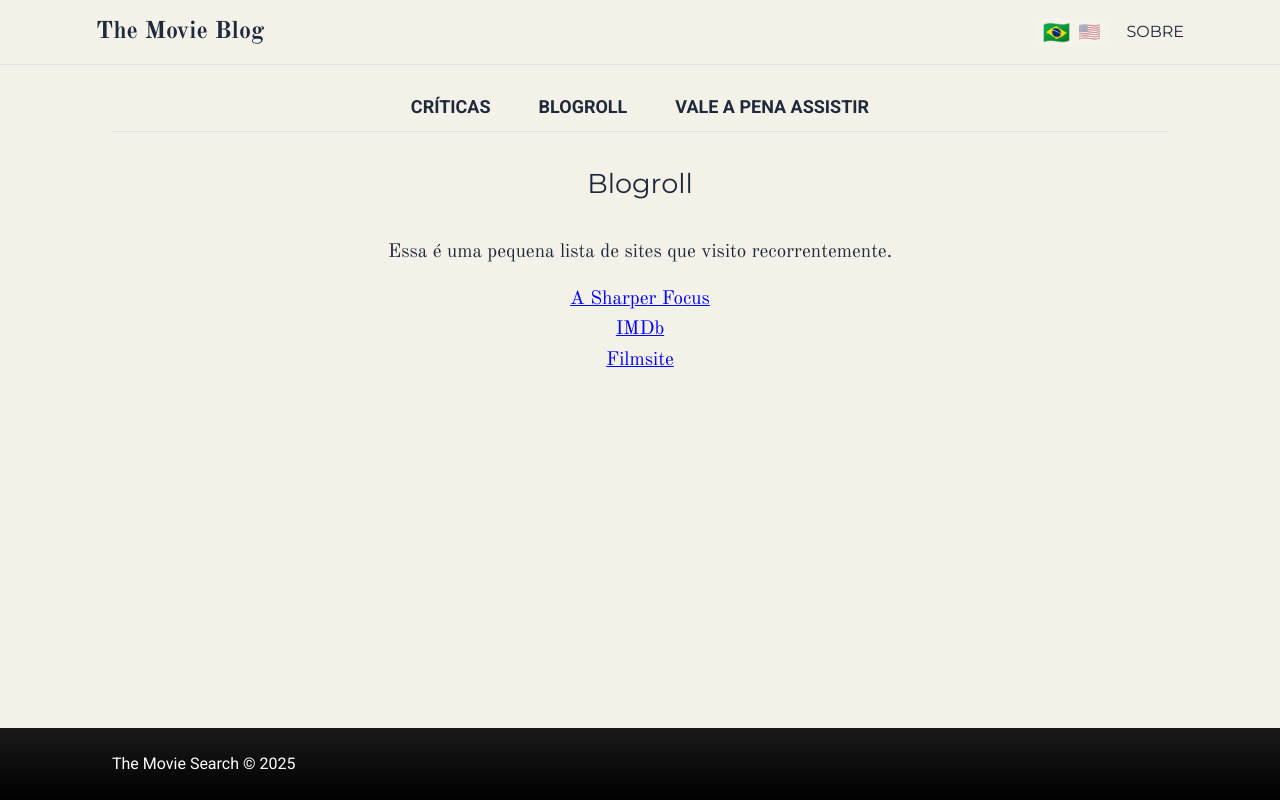
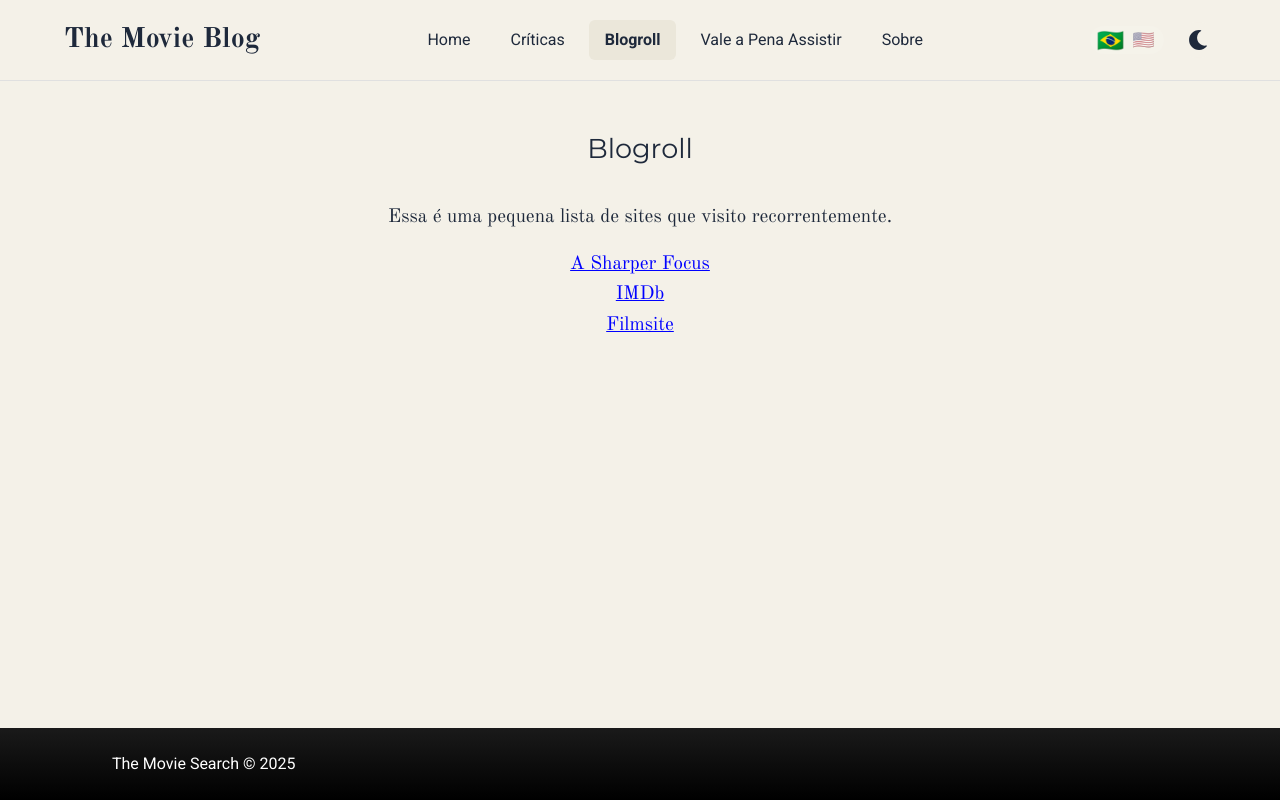
Before and after one commit to francisdiasbr/movie-search-blog, a React (Vite) app: page /blogroll in a window 1280 px wide. Built offline with nearby package versions, Linux system fonts and the light colour scheme; no server answers.

Commit message:
loading, layout

```diff
--- a/src/components/Layout/index.tsx
+++ b/src/components/Layout/index.tsx
@@ -1,10 +1,6 @@
 import React from 'react';
-import { useMediaQuery } from 'react-responsive';
-import { useLocation } from 'react-router-dom';
 
 import Footer from '../Footer/Footer';
-import { GoBack } from '../GoBack';
-import { SubTopbar } from '../SubTopbar';
 import { Topbar } from '../Topbar';
 import * as S from './styles';
 
@@ -13,21 +9,11 @@ interface LayoutProps {
 }
 
 export function Layout({ children }: LayoutProps) {
-  const location = useLocation();
-  const isInternalPage = location.pathname.includes('movie') || location.pathname.includes('review') || location.pathname.includes('article');
-  const isMobile = useMediaQuery({ query: '(max-width: 768px)' });
-
   return (
     <S.LayoutContainer>
       <Topbar />
       <S.ContentWrapper>
         <S.InnerContainer>
-          <SubTopbar />
-          {isInternalPage && (
-            <S.GoBackWrapper isMobile={isMobile}>
-              <GoBack />
-            </S.GoBackWrapper>
-          )}
           <S.MainContent>{children}</S.MainContent>
         </S.InnerContainer>
       </S.ContentWrapper>
--- a/src/components/Layout/styles.ts
+++ b/src/components/Layout/styles.ts
@@ -43,13 +43,6 @@ export const InnerContainer = styled.div`
   }
 `;
 
-export const GoBackWrapper = styled.div<{ isMobile: boolean }>`
-  position: relative;
-  margin-left: 0;
-  margin-top: 16px;
-  z-index: 10;
-`;
-
 export const MainContent = styled.main`
   flex-grow: 1;
   width: 100%;
--- a/src/components/Topbar/index.tsx
+++ b/src/components/Topbar/index.tsx
@@ -1,28 +1,88 @@
-import { useNavigate } from 'react-router-dom';
+import { useState } from 'react';
+import { useNavigate, useLocation } from 'react-router-dom';
 
 import { useLanguage } from '../../contexts/LanguageContext';
 import { LanguageToggle } from '../LanguageToggle';
+import { ThemeToggle } from '../ThemeToggle';
 import * as S from './styles';
+
+const translations = {
+  pt: {
+    home: 'Home',
+    reviews: 'Críticas',
+    blog: 'Blogroll',
+    favorites: 'Vale a Pena Assistir',
+    about: 'Sobre'
+  },
+  en: {
+    home: 'Home',
+    reviews: 'Reviews',
+    blog: 'Blogroll',
+    favorites: 'Worth Watching',
+    about: 'About'
+  }
+};
 
 export function Topbar() {
   const { language } = useLanguage();
   const navigate = useNavigate();
+  const location = useLocation();
+  const [selectedItem, setSelectedItem] = useState<string>(location.pathname);
+
+  const t = translations[language];
+
+  const handleClick = (path: string) => {
+    setSelectedItem(path);
+    navigate(path);
+  };
 
   return (
     <S.TopbarContainer>
       <S.TopbarWrapper>
         <S.LogoContainer
-          onClick={() => navigate('/')}
-          onKeyDown={e => e.key === 'Enter' && navigate('/')}
+          onClick={() => handleClick('/')}
+          onKeyDown={e => e.key === 'Enter' && handleClick('/')}
           role="button"
           tabIndex={0}
         />
+
         <S.NavContainer>
+          <S.NavItem
+            onClick={() => handleClick('/')}
+            isSelected={location.pathname === '/'}
+          >
+            {t.home}
+          </S.NavItem>
+          <S.NavItem
+            onClick={() => handleClick('/reviews')}
+            isSelected={location.pathname === '/reviews'}
+          >
+            {t.reviews}
+          </S.NavItem>
+          <S.NavItem
+            onClick={() => handleClick('/blogroll')}
+            isSelected={location.pathname === '/blogroll'}
+          >
+            {t.blog}
+          </S.NavItem>
+          <S.NavItem
+            onClick={() => handleClick('/favorites')}
+            isSelected={location.pathname === '/favorites'}
+          >
+            {t.favorites}
+          </S.NavItem>
+          <S.NavItem
+            onClick={() => handleClick('/about-project')}
+            isSelected={location.pathname === '/about-project'}
+          >
+            {t.about}
+          </S.NavItem>
+        </S.NavContainer>
+
+        <S.ControlsContainer>
           <LanguageToggle />
-          <S.NavLink onClick={() => navigate('/about-project')}>
-            {language === 'pt' ? 'SOBRE' : 'ABOUT'}
-          </S.NavLink>
-        </S.NavContainer>
+          <ThemeToggle />
+        </S.ControlsContainer>
       </S.TopbarWrapper>
     </S.TopbarContainer>
   );
--- a/src/components/Topbar/styles.ts
+++ b/src/components/Topbar/styles.ts
@@ -6,8 +6,14 @@ export const LogoContainer = styled.div`
   align-items: center;
   gap: 8px;
   cursor: pointer;
-  font-size: 24px;
+  font-size: 28px;
   font-weight: bold;
+  color: ${({ theme }) => theme.colors.text};
+  transition: opacity 0.2s ease-in-out;
+
+  &:hover {
+    opacity: 0.8;
+  }
 
   &::after {
     content: 'TMB';
@@ -18,6 +24,29 @@ export const LogoContainer = styled.div`
       content: 'The Movie Blog';
     }
   }
+`;
+
+export const NavItem = styled.span<{ isSelected: boolean }>`
+  font-family: ${({ theme }) => theme.fonts.primary};
+  cursor: pointer;
+  font-size: 16px;
+  font-weight: ${({ isSelected }) => (isSelected ? '600' : '500')};
+  position: relative;
+  color: ${({ theme, isSelected }) =>
+    isSelected ? theme.colors.text : theme.colors.textSecondary};
+  transition: all 0.2s ease;
+  padding: 8px 16px;
+  border-radius: 6px;
+
+  &:hover {
+    color: ${({ theme }) => theme.colors.text};
+    background-color: ${({ theme }) => theme.colors.cardHover};
+  }
+
+  ${({ isSelected, theme }) =>
+    isSelected && `
+      background-color: ${theme.colors.cardHover};
+    `}
 `;
 
 export const NavLink = styled.div`
@@ -32,21 +61,45 @@ export const NavLink = styled.div`
 `;
 
 export const TopbarContainer = styled.div`
-  border-bottom: 1px solid #e0e0e0;
+  background-color: ${({ theme }) => theme.colors.background};
+  border-bottom: 1px solid ${({ theme }) => theme.colors.border};
+  transition: background-color 0.2s ease-in-out, border-color 0.2s ease-in-out;
+  position: sticky;
+  top: 0;
+  z-index: 100;
 `;
 
 export const TopbarWrapper = styled.div`
   align-items: center;
   display: flex;
-  height: 64px;
+  height: 80px;
   justify-content: space-between;
   margin: 0 auto;
-  max-width: 1120px;
-  padding: 0 16px;
+  max-width: 1200px;
+  padding: 0 24px;
+
+  @media (max-width: 768px) {
+    padding: 0 16px;
+    height: 70px;
+  }
 `;
 
 export const NavContainer = styled.div`
   align-items: center;
   display: flex;
+  gap: 8px;
+
+  @media (max-width: 768px) {
+    gap: 4px;
+  }
+`;
+
+export const ControlsContainer = styled.div`
+  align-items: center;
+  display: flex;
   gap: 16px;
+
+  @media (max-width: 768px) {
+    gap: 12px;
+  }
 `;
--- a/src/pages/CompleteArticle/index.tsx
+++ b/src/pages/CompleteArticle/index.tsx
@@ -24,7 +24,7 @@ function CompleteArticle() {
   const blogPost = useAppSelector((state: RootState) => state.blogPost);
   const review = useAppSelector(state => state.authoralReview);
   const { imageUrls, subtitles } = useAppSelector((state: RootState) => state.blogPostImages);
-  const { currentFavorite } = useAppSelector((state: RootState) => state.favorites);
+  const { currentFavorite, loading: favoritesLoading } = useAppSelector((state: RootState) => state.favorites);
 
   useEffect(() => {
     if (movieId) {
@@ -45,7 +45,7 @@ function CompleteArticle() {
   if ((blogPost.error && !blogPost.data) || (review.error && !review.data)) {
     return <ErrorMessage message={blogPost.error || review.error || 'Erro desconhecido'} />;
   }
-  if ((blogPost.status === 'loading' && review.status === 'loading')) {
+  if (blogPost.status === 'loading' || review.status === 'loading' || favoritesLoading) {
     return <Layout><SkeletonBlogPost /></Layout>;
   }
   if (!blogPost.data && !review.data) return null;
--- a/src/pages/Review/index.tsx
+++ b/src/pages/Review/index.tsx
@@ -20,7 +20,7 @@ function Review() {
 
   const { data, error, status } = useAppSelector(state => state.authoralReview);
   const { imageUrls } = useAppSelector(state => state.blogPostImages);
-  const { currentFavorite } = useAppSelector((state: RootState) => state.favorites);
+  const { currentFavorite, loading: favoritesLoading } = useAppSelector((state: RootState) => state.favorites);
 
   useEffect(() => {
     if (movieId) {
@@ -37,7 +37,7 @@ function Review() {
   }, [dispatch, movieId]);
 
   if (error) return <ErrorMessage message={error} />;
-  if (status === 'loading') return <Layout><SkeletonBlogPost /></Layout>;
+  if (status === 'loading' || favoritesLoading) return <Layout><SkeletonBlogPost /></Layout>;
   if (!data) return null;
 
   const hasImages = imageUrls && imageUrls.length > 0;
--- a/src/pages/Reviews/styles.ts
+++ b/src/pages/Reviews/styles.ts
@@ -6,11 +6,95 @@ export const Container = styled.div`
 
 export const GridContainer = styled.div`
   display: grid;
-  grid-template-columns: repeat(1, 1fr);
-  gap: 16px;
-  margin-top: 16px;
+  grid-template-columns: repeat(auto-fit, minmax(350px, 1fr));
+  gap: ${({ theme }) => theme.spacing.sm};
+  width: 100%;
+  padding: ${({ theme }) => theme.spacing.sm};
+  justify-items: center;
 
-  @media (min-width: 768px) {
-    grid-template-columns: repeat(3, 1fr);
+  > *:first-child {
+    grid-column: 1 / -1;
+    margin-left: auto;
+    margin-right: auto;
+    width: 100%;
+  }
+
+  .card-break {
+    display: none;
+  }
+
+  @keyframes fadeIn {
+    from {
+      opacity: 0;
+    }
+    to {
+      opacity: 1;
+    }
+  }
+
+  @media (max-width: 1200px) {
+    grid-template-columns: repeat(auto-fit, minmax(300px, 1fr));
+  }
+
+  @media (max-width: 992px) {
+    grid-template-columns: repeat(auto-fit, minmax(280px, 1fr));
+  }
+
+  @media (max-width: 768px) {
+    grid-template-columns: repeat(auto-fit, minmax(260px, 1fr));
+    gap: ${({ theme }) => theme.spacing.xs};
+  }
+
+  @media (max-width: 576px) {
+    grid-template-columns: repeat(auto-fit, minmax(240px, 1fr));
+    gap: ${({ theme }) => theme.spacing.xxs};
+  }
+
+  @media (max-width: 400px) {
+    grid-template-columns: 1fr;
+    padding: 4px;
+    gap: 8px;
   }
 `;
+
+export const LoadingContainer = styled.div`
+  display: flex;
+  justify-content: center;
+  padding: ${({ theme }) => theme.spacing.xl} 0;
+`;
+
+export const ActivityIndicator = styled.div`
+  display: flex;
+  gap: ${({ theme }) => theme.spacing.xs};
+  align-items: center;
+
+  &::before,
+  &::after,
+  & span {
+    content: '';
+    width: 12px;
+    height: 12px;
+    background-color: ${({ theme }) => theme.colors.primary};
+    border-radius: 50%;
+    animation: bounce 1s infinite ease-in-out;
+  }
+
+  &::before {
+    animation-delay: -0.32s;
+  }
+
+  & span {
+    animation-delay: -0.16s;
+  }
+
+  @keyframes bounce {
+    0%, 80%, 100% {
+      transform: scale(0);
+      opacity: 0.3;
+    }
+    40% {
+      transform: scale(1);
+      opacity: 1;
+    }
+  }
+`;
```
Also changed, not shown: src/pages/Reviews/index.tsx (+34 -47 lines).
